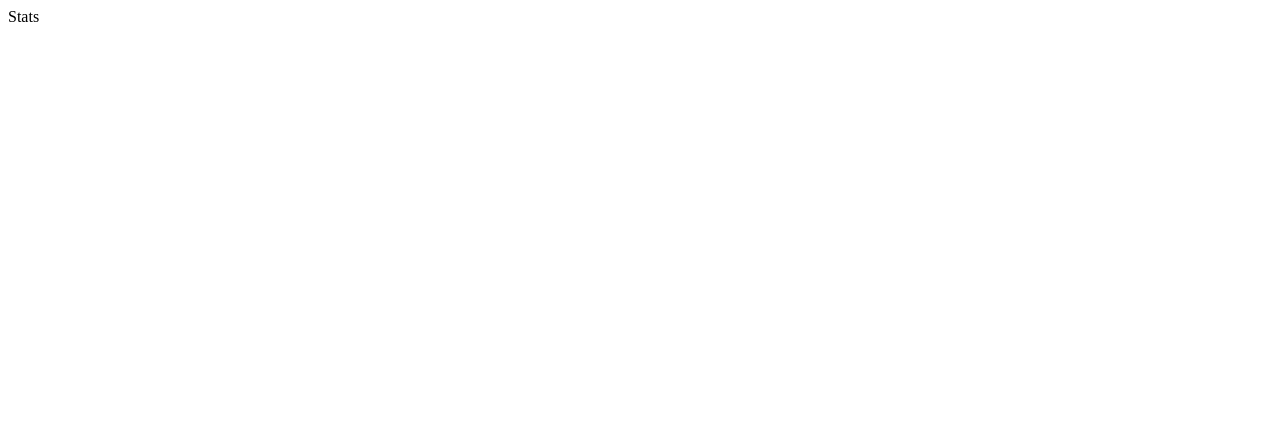
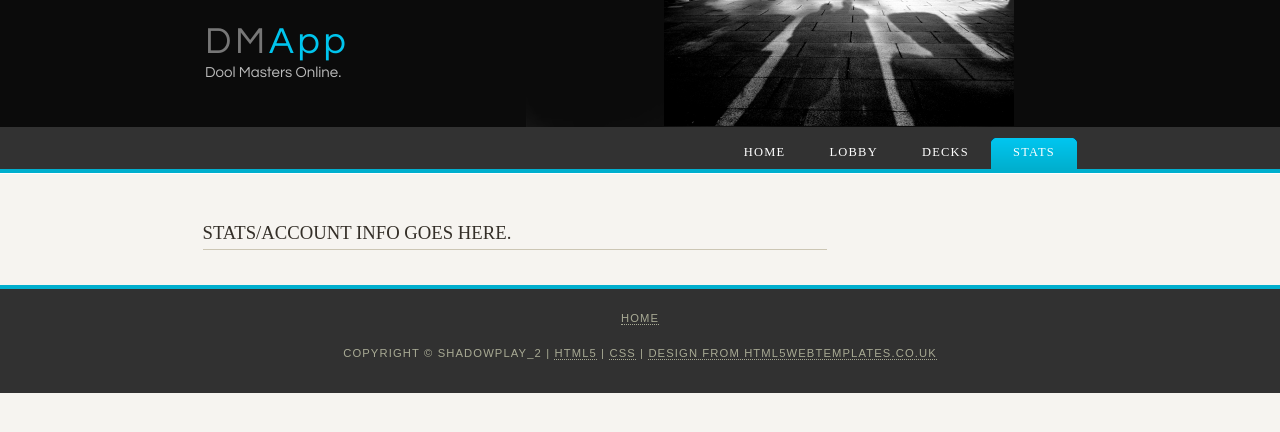
Before and after one commit to PranjalBishtNX/DMApp, a website: page stats/stats.html in a window 1280 px wide. Drawn offline with Linux system fonts and the light colour scheme.

Commit message:
CSS Applied, pages integrated

```diff
--- a/stats/stats.html
+++ b/stats/stats.html
@@ -1,10 +1,48 @@
+<!DOCTYPE HTML>
+<html>
 
-<!doctype html>
-<html>
-  <head>
-    <title>DM App</title>
-  </head>
-  <body>
-   Stats
-  </body>
+    <head>
+        <title>DM App - Decks</title>
+        <meta name="description" content="website description" />
+        <meta name="keywords" content="website keywords, website keywords" />
+        <meta http-equiv="content-type" content="text/html; charset=windows-1252" />
+        <link rel="stylesheet" type="text/css" href="../style/style.css" />
+    </head>
+
+    <body>
+        <div id="main">
+            <div id="header">
+                <div id="logo">
+                    <div id="logo_text">
+                        <!-- class="logo_colour", allows you to change the colour of the text -->
+                        <h1><a href="/">DM<span class="logo_colour">App</span></a></h1>
+                        <h2>Dool Masters Online.</h2>
+                    </div>
+                </div>
+                <div id="menubar">
+                    <ul id="menu">
+                        <!-- put class="selected" in the li tag for the selected page - to highlight which page you're on -->
+                        <li ><a href="/">Home</a></li>
+                        <li><a href="/lobby">Lobby</a></li>
+                        <li><a href="/decks">Decks</a></li>
+                        <li class="selected"><a href="#">Stats</a></li>
+                    </ul>
+                </div>
+            </div>
+            <div id="content_header"></div>
+            <div id="site_content">
+
+                <div id="content">
+                    <!-- insert the page content here -->
+                    <h1>Stats/Account info goes here.</h1>
+
+                </div>
+            </div>
+            <div id="content_footer"></div>
+            <div id="footer">
+                <p><a href="/">Home</a> <!-- | <a href="examples.html">Examples</a> | <a href="page.html">A Page</a> | <a href="another_page.html">Another Page</a> | <a href="contact.html">Contact Us</a>--></p>
+                <p>Copyright &copy; shadowplay_2 | <a href="http://validator.w3.org/check?uri=referer">HTML5</a> | <a href="http://jigsaw.w3.org/css-validator/check/referer">CSS</a> | <a href="http://www.html5webtemplates.co.uk">design from HTML5webtemplates.co.uk</a></p>
+            </div>
+        </div>
+    </body>
 </html>
```
Also changed, not shown: lobby/lobby.html (+2 -5 lines).
